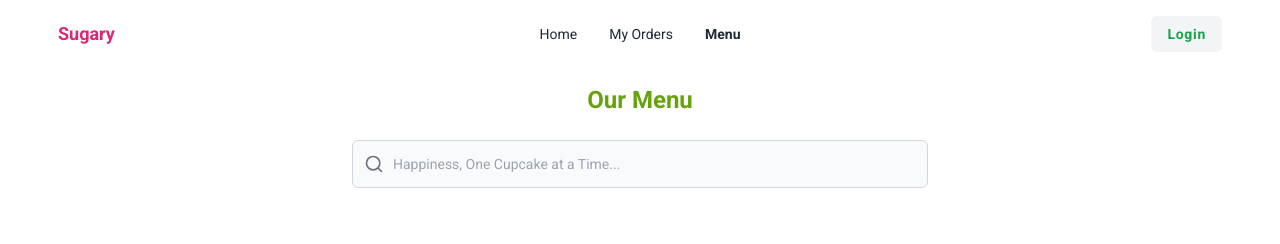
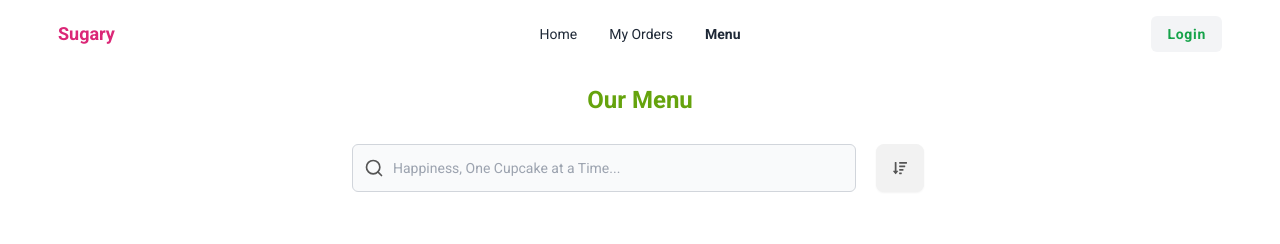
Before and after one commit to Nisha0202/sugary, a React (Vite) app in the folder client/: page /menu in a window 1280 px wide. Shown: the top 244 px of the page. Built offline with nearby package versions, Linux system fonts and the light colour scheme; no server answers.

Commit message:
sort added

```diff
--- a/client/src/pages/Menu.jsx
+++ b/client/src/pages/Menu.jsx
@@ -1,6 +1,7 @@
 import React, { useEffect, useState } from 'react';
 import Card from '../components/Card';
 import { FiSearch } from 'react-icons/fi';
+import { FaSortAmountDown } from "react-icons/fa";
 
 const Menu = () => {
     const [cupcakes, setCupcakes] = useState([]);
@@ -30,18 +31,41 @@ const Menu = () => {
         <div className="flex flex-col gap-4 justify-center items-center h-auto ">
             <section className='w-full flex flex-col gap-6 items-center mb-6 mt-4 md:mt-6 '>
                 <h2 className="text-2xl w-full max-w-xl font-semibold text-center text-primary ">Our Menu</h2>
+
+
+                <div className='flex gap-4 max-w-xl w-full items-center'>
+                       {/* search */}
                     <form className="max-w-xl w-full mx-auto">
                         <label htmlFor="default-search" className="text-sm font-medium text-gray-900 sr-only dark:text-white">Search</label>
                         <div className="relative">
                             <div className="absolute inset-y-0 start-0 flex items-center ps-3 pointer-events-none">
-                            <FiSearch className='text-xl text-gray-500 font-bold' />
+                                <FiSearch className='text-xl text-text font-bold' />
                             </div>
                             <input type="search" id="default-search" className="focus:outline-none input rounded-md block w-full p-4 ps-10 text-sm text-gray-900 border border-gray-300
                          bg-gray-50 focus:ring-green-500 focus:border-green-500 dark:bg-gray-700 dark:border-gray-600 dark:placeholder-gray-400 dark:text-white
                           dark:focus:ring-green-500 dark:focus:border-green-500" placeholder="Happiness, One Cupcake at a Time..." required />
                         </div>
                     </form>
+
+                    {/* sort */}
+                    <div className="dropdown dropdown-left">
+                        <div tabIndex={0} role="button" className="btn m-1 text-text"> <FaSortAmountDown/></div>
+                        <ul tabIndex={0} className="dropdown-content menu bg-base-100 rounded-box z-[1] w-52 p-2 shadow">
+                            <li><a>Affordable</a></li>
+                            <li><a>Vegan</a></li>
+                            <li><a>Non-Vegan</a></li>
+                           <li><a> Popular</a></li>
+                        </ul>
+                    </div>
+
+
+                </div>
+
+
             </section>
+
+
+            {/* menu */}
             <div className="flex flex-wrap gap-6 md:gap-8 justify-center items-center h-auto mb-4 mt-0 md:mt-4">
                 {currentItems.map((cupcake, index) => (
                     <Card key={index} cupcake={cupcake} />
```
Also changed, not shown: 1 other file (tests, documents, lock files or other folders). Lines whose indentation alone changed are shown as unchanged.
